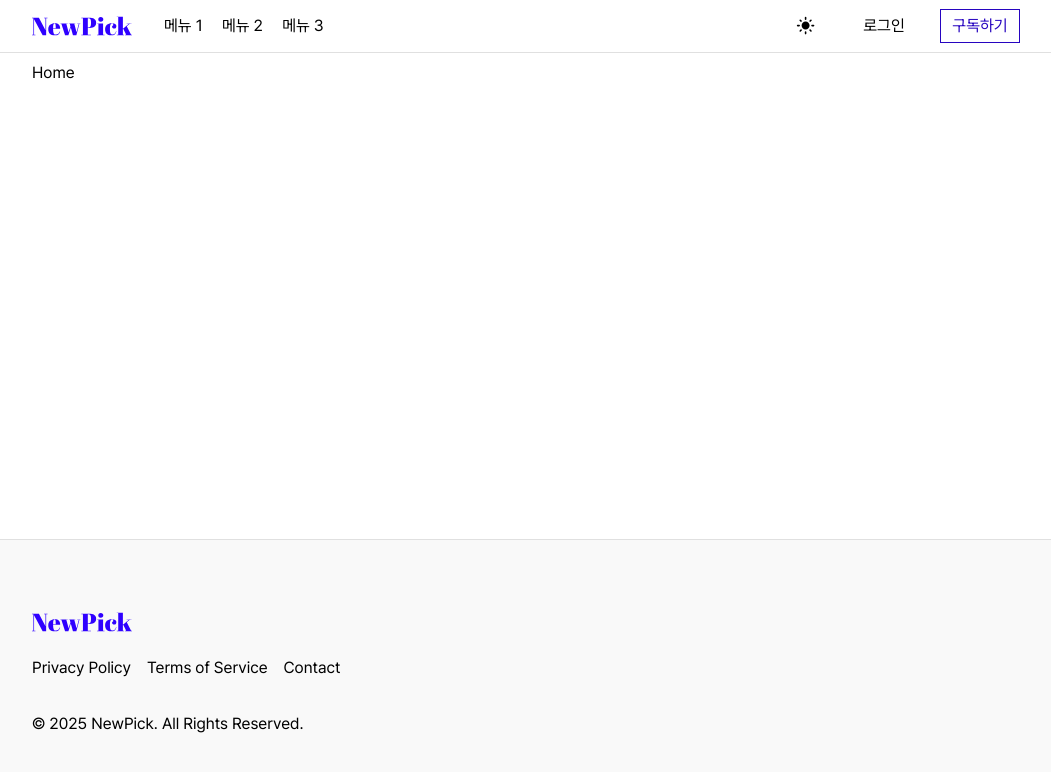
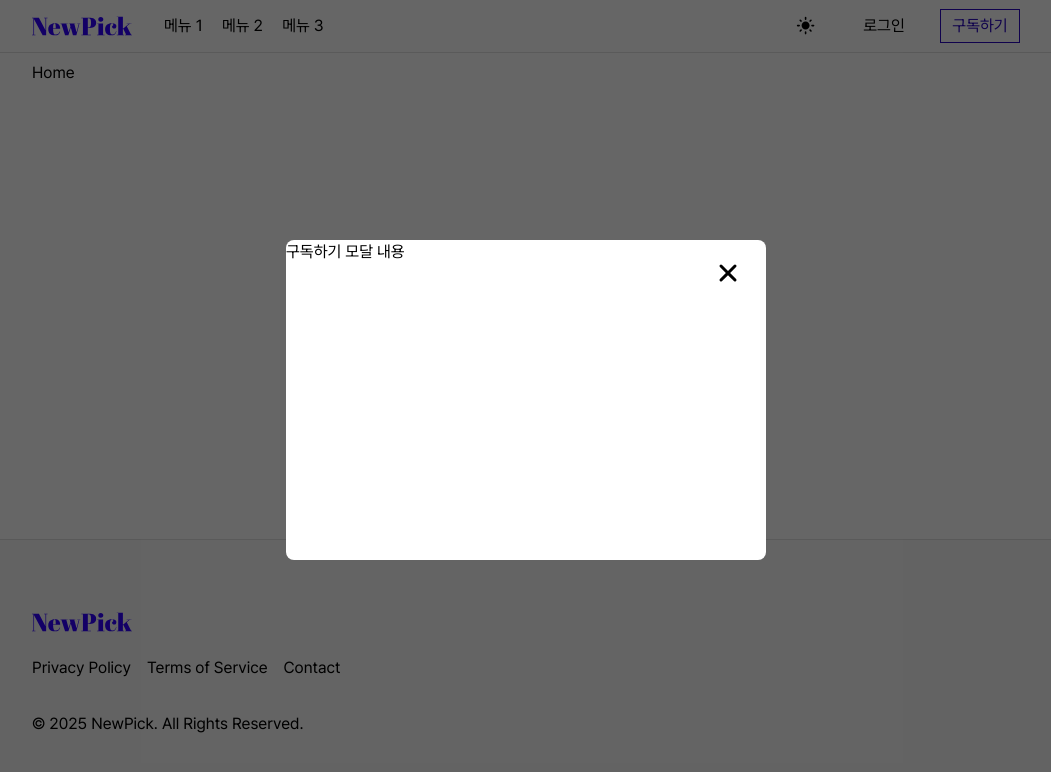
Before and after one commit to Devcourse-NewPick/front, a Next.js app: page / in a window 1280 px wide. Both pictures are taken after a click on the button "구독하기". Shown: the top 772 px of the page, without its empty margins (114-1165 px from the left). Built offline with nearby package versions, Linux system fonts and the light colour scheme.

Commit message:
feat(#5): Modal 컴포넌트 추가

```diff
--- a/src/components/common/Header.tsx
+++ b/src/components/common/Header.tsx
@@ -1,19 +1,21 @@
 'use client';
 
-import Image from 'next/image';
 import Link from 'next/link';
 import { useState } from 'react';
+import { useModal } from '@/hooks/useModal';
 
 import styled from 'styled-components';
 import Logo from '@/components/common/Logo';
 import Button from '@/components/common/Button';
+import Modal from '@/components/common/Modal';
+import Dropdown from '@/components/common/Dropdown';
 import Navigation from '@/components/header/Navigation';
 import Drawer from '@/components/header/Drawer';
-import Dropdown from '@/components/common/Dropdown';
 import ThemeSwitcher from '@/components/header/ThemeSwitcher';
 import { FaUserCircle } from 'react-icons/fa';
 
 const Header = () => {
+	const { isOpen, modalType, openModal, closeModal } = useModal();
 	const [isLogin, setIsLogin] = useState(false);
 	const user = null;
 
@@ -55,11 +57,16 @@ const Header = () => {
 							로그인
 						</Button>
 					)}
-					<Button scheme="outline" style={{ width: '5rem' }}>
+					<Button scheme="outline" style={{ width: '5rem' }} onClick={() => openModal('subscribe')}>
 						구독하기
 					</Button>
 				</div>
 			</div>
+			{isOpen && modalType === 'subscribe' && (
+				<Modal isOpen={isOpen} onClose={closeModal}>
+					<div>구독하기 모달 내용</div>
+				</Modal>
+			)}
 		</StyledHeader>
 	);
 };
--- /dev/null
+++ b/src/components/common/Modal.tsx
@@ -0,0 +1,182 @@
+'use client';
+
+import styled from 'styled-components';
+import React, { useEffect, useRef, useState, useCallback } from 'react';
+import { createPortal } from 'react-dom';
+import { IoClose } from 'react-icons/io5';
+
+interface Props {
+	children: React.ReactNode; // 모달 내부에 렌더링될 자식 컴포넌트
+	isOpen: boolean; // 모달 열림 상태
+	onClose: () => void; // 모달을 닫을 때 실행되는 함수
+}
+
+function Modal({ children, isOpen, onClose }: Props) {
+	const [isAnimating, setIsAnimating] = useState(false); // 애니메이션 상태
+	const modalRef = useRef<HTMLDivElement | null>(null); // 모달 내부 DOM 요소 참조
+	const previousFocusedElement = useRef<HTMLElement | null>(null); // 모달이 열리기 전 포커스된 요소
+
+	// 모달 닫기 핸들러
+	const handleClose = () => {
+		setIsAnimating(true); // 닫기 애니메이션 실행
+	};
+
+	// 모달 외부를 클릭했을 때 닫기
+	const handleOverlayClick = (e: React.MouseEvent) => {
+		if (modalRef.current && !modalRef.current.contains(e.target as Node)) {
+			handleClose();
+		}
+	};
+
+	// ESC 키로 모달 닫기
+	const handleKeydown = useCallback((e: KeyboardEvent) => {
+		if (e.key === 'Escape') {
+			handleClose();
+		}
+	}, []);
+
+	// 애니메이션 종료 시 모달 닫기 처리
+	const handleAnimationEnd = () => {
+		if (isAnimating) {
+			setIsAnimating(false);
+			onClose(); // 부모 컴포넌트에서 전달받은 닫기 함수 호출
+		}
+	};
+
+	useEffect(() => {
+		if (isOpen) {
+			// 모달이 열리면 이전 포커스된 요소 저장 및 ESC 키 이벤트 리스너 추가
+			previousFocusedElement.current = document.activeElement as HTMLElement;
+			window.addEventListener('keydown', handleKeydown);
+
+			if (modalRef.current) {
+				modalRef.current.focus(); // 모달 내부에 포커스 설정
+			}
+		} else {
+			// 모달이 닫히면 ESC 키 이벤트 리스너 제거
+			window.removeEventListener('keydown', handleKeydown);
+		}
+
+		return () => {
+			// 컴포넌트 언마운트 시 ESC 키 이벤트 리스너 제거 및 포커스 복원
+			window.removeEventListener('keydown', handleKeydown);
+			if (previousFocusedElement.current) {
+				previousFocusedElement.current.focus();
+			}
+		};
+	}, [isOpen, handleKeydown]);
+
+	// 브라우저 환경에서만 포털 렌더링
+	const [mounted, setMounted] = useState(false);
+	useEffect(() => {
+		setMounted(true); // 브라우저에서 렌더링되었음을 설정
+		return () => setMounted(false); // 컴포넌트 언마운트 시 초기화
+	}, []);
+
+	if (!mounted || (!isOpen && !isAnimating)) return null; // 포털 렌더링 조건
+
+	return createPortal(
+		<StyledModal
+			className={isAnimating ? 'fade-out' : 'fade-in'} // 애니메이션 클래스 적용
+			onClick={handleOverlayClick}
+			onAnimationEnd={handleAnimationEnd}
+		>
+			<div className="modal-body" ref={modalRef} role="dialog" tabIndex={-1}>
+				<div className="modal-contents">{children}</div>
+				<button className="modal-close" onClick={handleClose} aria-label="Close modal">
+					<IoClose />
+				</button>
+			</div>
+		</StyledModal>,
+		document.body // 포털 렌더링 대상 DOM
+	);
+}
+
+const StyledModal = styled.div`
+	@keyframes fade-in {
+		from {
+			opacity: 0;
+		}
+		to {
+			opacity: 1;
+		}
+	}
+
+	@keyframes fade-out {
+		from {
+			opacity: 1;
+		}
+		to {
+			opacity: 0;
+		}
+	}
+
+	&.fade-in {
+		animation: fade-in 0.3s ease-in-out forwards;
+	}
+
+	&.fade-out {
+		animation: fade-out 0.3s ease-in-out forwards;
+	}
+
+	position: fixed;
+	top: 0;
+	left: 0;
+	width: 100vw;
+	height: 100vh;
+	z-index: 1000;
+	background: rgba(0, 0, 0, 0.6);
+
+	/* 스크롤바 숨김 처리 (브라우저별 설정) */
+	scrollbar-width: none; /* Firefox */
+	&::-webkit-scrollbar {
+		display: none; /* Webkit 기반 브라우저 (Chrome, Safari, Edge) */
+	}
+	-ms-overflow-style: none; /* IE, Edge */
+
+	.modal-body {
+		position: absolute;
+		top: 50%;
+		left: 50%;
+		transform: translate(-50%, -50%);
+		border-radius: ${({ theme }) => theme?.borderRadius?.default || '8px'};
+		box-shadow: ${({ theme }) => theme?.shadow?.default};
+		background: ${({ theme }) => theme?.color?.background};
+		min-width: 30rem;
+		max-width: 80vw;
+		max-height: 80vh;
+		min-height: 20rem;
+		display: flex;
+		flex-direction: column;
+	}
+
+	.modal-contents {
+		display: flex;
+		border-radius: ${({ theme }) => theme.borderRadius.default || '8px'};
+		overflow: hidden;
+	}
+
+	.modal-close {
+		border: none;
+		color: ${({ theme }) => theme?.color?.onSurface};
+		background: transparent;
+		cursor: pointer;
+		position: absolute;
+		top: 1rem;
+		right: 1rem;
+		z-index: 1000;
+
+		svg {
+			width: 2rem;
+			height: 2rem;
+
+			&:hover {
+				color: ${({ theme }) => theme?.color?.primary};
+				transform: rotate(90deg);
+				transition: transform 0.3s ease;
+			}
+		}
+	}
+`;
+
+export default Modal;
--- /dev/null
+++ b/src/hooks/useModal.ts
@@ -0,0 +1,6 @@
+import useModalStore from '@/store/modalStore';
+
+export const useModal = () => {
+	const { isOpen, modalType, openModal, closeModal } = useModalStore();
+	return { isOpen, modalType, openModal, closeModal };
+};
--- /dev/null
+++ b/src/store/modalStore.ts
@@ -0,0 +1,25 @@
+import { create } from 'zustand';
+
+interface ModalState {
+	isOpen: boolean;
+	modalType: string | null; // 활성화된 모달의 타입 (예: "login", "signup")
+	openModal: (type: string) => void; // 모달 열기 함수
+	closeModal: () => void; // 모달 닫기 함수
+}
+
+const useModalStore = create<ModalState>((set) => ({
+	isOpen: false,
+	modalType: null,
+	openModal: (type) =>
+		set({
+			isOpen: true,
+			modalType: type,
+		}),
+	closeModal: () =>
+		set({
+			isOpen: false,
+			modalType: null,
+		}),
+}));
+
+export default useModalStore;
```
